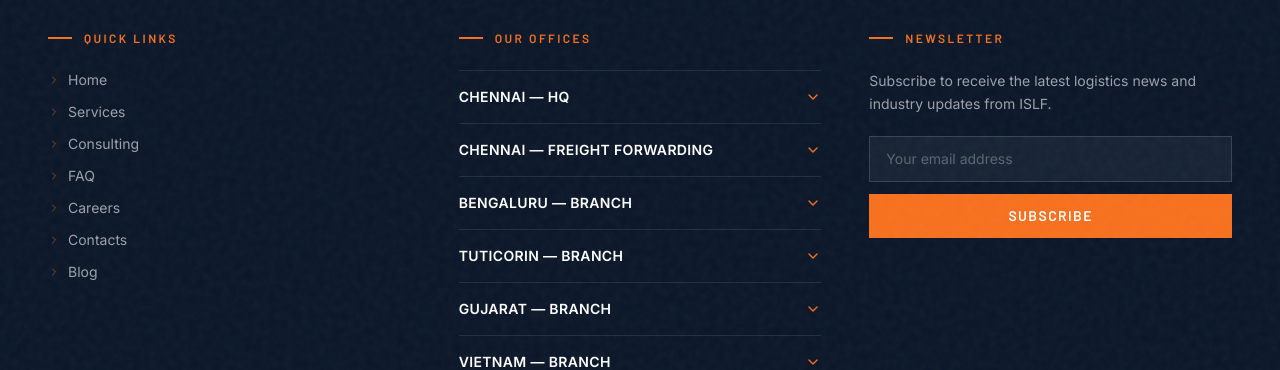
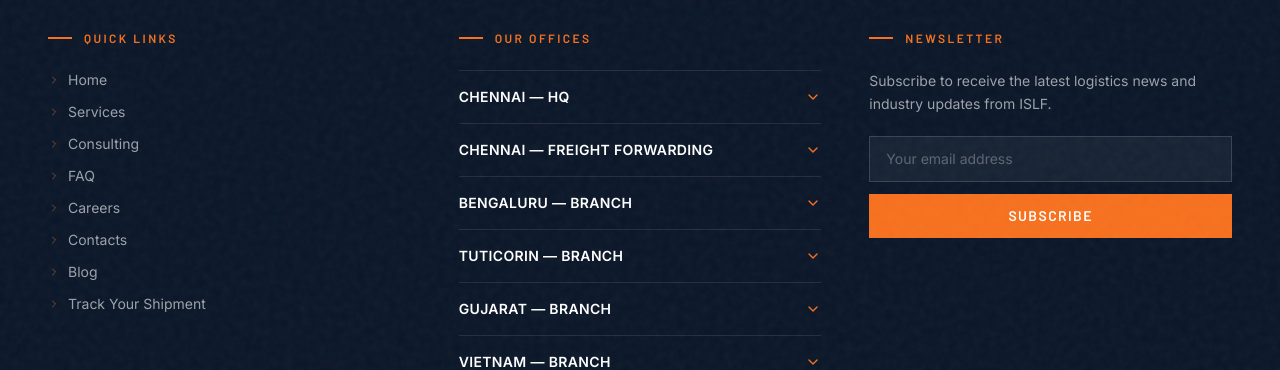
Before and after one commit to anilgorr/islf-website, a Next.js app: page / in a window 1280 px wide. Shown: the part 5813-6183 px from the top of the page. Built offline with nearby package versions, Linux system fonts and the light colour scheme.

Commit message:
Add Track Your Shipment to footer quick links
  - Added "Track Your Shipment" entry to the Quick Links list in both the shared footer (PageLayout.tsx) and homepage footer (HomeContent.tsx), linking to the existing /track-your-shipment page

```diff
--- a/src/app/HomeContent.tsx
+++ b/src/app/HomeContent.tsx
@@ -1135,6 +1135,7 @@ export default function Home() {
                   { label: "Careers", href: "/careers", isRoute: true },
                   { label: "Contacts", href: "/contacts", isRoute: true },
                   { label: "Blog", href: "/blog", isRoute: true },
+                  { label: "Track Your Shipment", href: "/track-your-shipment", isRoute: true },
                 ].map((link) => (
                   <li key={link.label}>
                     {link.isRoute
--- a/src/components/PageLayout.tsx
+++ b/src/components/PageLayout.tsx
@@ -76,6 +76,7 @@ const navLinks = [
   { label: "Careers", href: "/careers" },
   { label: "Contacts", href: "/contacts" },
   { label: "Blog", href: "/blog" },
+  { label: "Track Your Shipment", href: "/track-your-shipment" },
 ];
 
 export default function PageLayout({ children }: { children: React.ReactNode }) {
```
